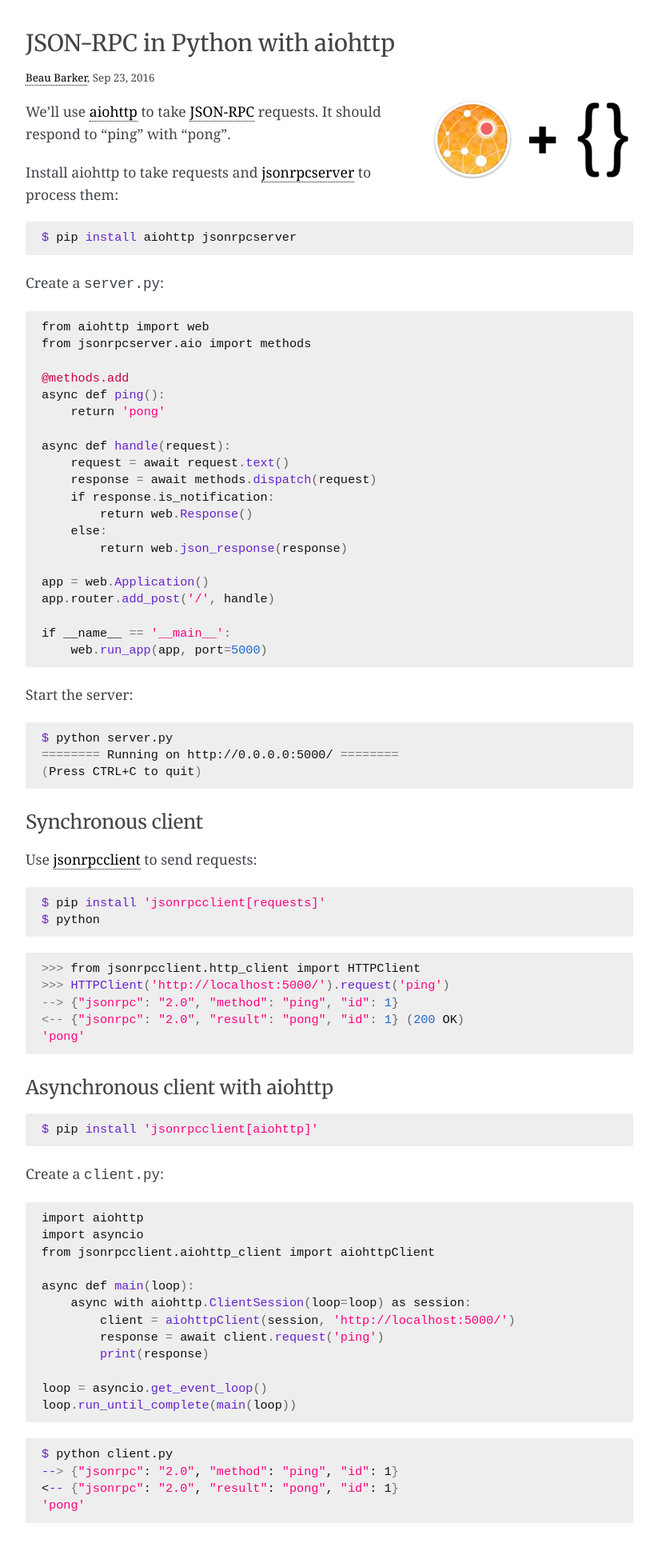
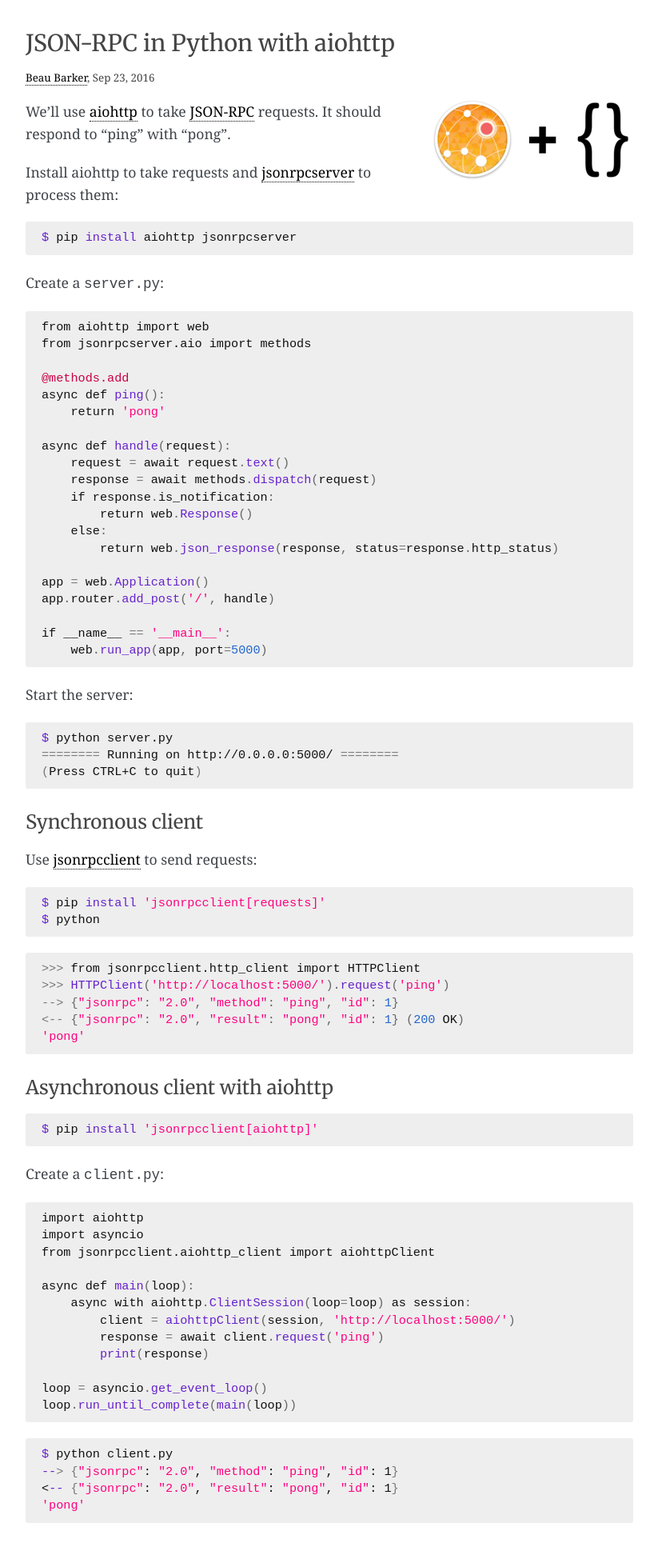
Before and after one commit to explodinglabs/explodinglabs.github.io, a Jekyll site: the page built from _jsonrpc/aiohttp.markdown, in a window 1280 px wide. Shown: the whole page at 80% size, without its empty margins (228-1051 px from the left). Built offline with Jekyll 4.4.1, drawn with Linux system fonts in a browser that asks for light colours; some web fonts are replaced; comment, search, counter and statistics services are not loaded.

Commit message:
Return http status in jsonrpc/aiohttp

```diff
--- a/_jsonrpc/aiohttp.markdown
+++ b/_jsonrpc/aiohttp.markdown
@@ -37,7 +37,7 @@ async def handle(request):
     if response.is_notification:
         return web.Response()
     else:
-        return web.json_response(response)
+        return web.json_response(response, status=response.http_status)
 
 app = web.Application()
 app.router.add_post('/', handle)
```
